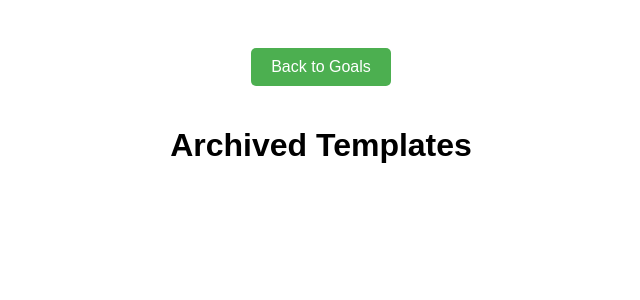
After one commit to kevinl03/DecisionWeight, a Flask app: page /archived_templates in a window 1280 px wide. The commit adds this page. Shown: the top 300 px of the page, without its empty margins (319-959 px from the left). Run offline with Flask 3, Linux system fonts and the light colour scheme; data that the repository does not hold is empty.

Commit message:
removing templates saves the old schema in an archived location

```diff
--- a/app.py
+++ b/app.py
@@ -38,6 +38,22 @@ def init_db():
             weight INTEGER NOT NULL,
             timestamp TEXT NOT NULL,
             FOREIGN KEY (template_id) REFERENCES templates (id)
+        )
+    ''')
+    c.execute('''
+        CREATE TABLE IF NOT EXISTS archived_templates (
+            id INTEGER PRIMARY KEY,
+            name TEXT NOT NULL
+        )
+    ''')
+    c.execute('''
+        CREATE TABLE IF NOT EXISTS archived_template_goals (
+            id INTEGER PRIMARY KEY,
+            archived_template_id INTEGER NOT NULL,
+            name TEXT NOT NULL,
+            weight INTEGER NOT NULL,
+            timestamp TEXT NOT NULL,
+            FOREIGN KEY (archived_template_id) REFERENCES archived_templates (id)
         )
     ''')
     conn.commit()
@@ -200,11 +216,29 @@ def load_template(template_id):
 def remove_template(template_id):
     conn = sqlite3.connect('database.db')
     c = conn.cursor()
+
+    # Archive the template
+    c.execute('SELECT name FROM templates WHERE id = ?', (template_id,))
+    template = c.fetchone()
+    template_name = template[0]
+
+    c.execute('INSERT INTO archived_templates (name) VALUES (?)', (template_name,))
+    archived_template_id = c.lastrowid
+
+    c.execute('SELECT name, weight, timestamp FROM template_goals WHERE template_id = ?', (template_id,))
+    template_goals = c.fetchall()
+    for goal in template_goals:
+        c.execute('INSERT INTO archived_template_goals (archived_template_id, name, weight, timestamp) VALUES (?, ?, ?, ?)',
+                  (archived_template_id, goal[0], goal[1], goal[2]))
+
+    # Delete the template and its goals from the main database
     c.execute('DELETE FROM templates WHERE id = ?', (template_id,))
     c.execute('DELETE FROM template_goals WHERE template_id = ?', (template_id,))
+
     conn.commit()
     conn.close()
     return redirect(url_for('index'))
+
 
 def get_goals():
     conn = sqlite3.connect('database.db')
@@ -246,6 +280,24 @@ def get_templates():
     conn.close()
     return templates
 
+@app.route('/archived_templates')
+def archived_templates():
+    archived_templates = get_archived_templates()
+    return render_template('archived_templates.html', archived_templates=archived_templates)
+
+def get_archived_templates():
+    conn = sqlite3.connect('database.db')
+    c = conn.cursor()
+    c.execute('''
+        SELECT at.id, at.name, atg.name, atg.weight, atg.timestamp
+        FROM archived_templates at
+        LEFT JOIN archived_template_goals atg ON at.id = atg.archived_template_id
+    ''')
+    archived_templates = c.fetchall()
+    conn.close()
+    return archived_templates
+
+
 if __name__ == '__main__':
     init_db()
     app.run(debug=True)
--- /dev/null
+++ b/templates/archived_templates.html
@@ -0,0 +1,59 @@
+<!DOCTYPE html>
+<html>
+<head>
+    <title>Archived Templates</title>
+    <style>
+        body {
+            font-family: Arial, sans-serif;
+            padding: 20px;
+            display: flex;
+            flex-direction: column;
+            align-items: center;
+        }
+        .container {
+            max-width: 800px;
+            width: 100%;
+        }
+        h1 {
+            text-align: center;
+        }
+        ul {
+            list-style-type: none;
+            padding: 0;
+        }
+        ul li {
+            margin: 5px 0;
+            border: 1px solid #ccc;
+            padding: 10px;
+            background-color: #f9f9f9;
+        }
+        .nav-button {
+            display: block;
+            margin: 20px auto;
+            padding: 10px 20px;
+            background-color: #4CAF50;
+            color: white;
+            text-align: center;
+            text-decoration: none;
+            border-radius: 5px;
+        }
+        .nav-button:hover {
+            background-color: #45a049;
+        }
+    </style>
+</head>
+<body>
+    <a href="{{ url_for('index') }}" class="nav-button">Back to Goals</a>
+    <div class="container">
+        <h1>Archived Templates</h1>
+        <ul>
+            {% for template in archived_templates %}
+                <li>
+                    <strong>{{ template[1] }}</strong> (Weight: {{ template[3] }}) <br>
+                    Archived on: {{ template[4] }}
+                </li>
+            {% endfor %}
+        </ul>
+    </div>
+</body>
+</html>
--- a/templates/index.html
+++ b/templates/index.html
@@ -119,6 +119,7 @@
 <body>
     <a href="{{ url_for('archived') }}" class="nav-button">View Archived Goals</a>
     <a href="{{ url_for('previous_decisions') }}" class="nav-button">View Previous Decisions</a>
+    <a href="{{ url_for('archived_templates') }}" class="nav-button">View Archived Templates</a>
     <div class="main-container">
         <div class="container" id="decisions">
             <h1>Decisions</h1>
```
